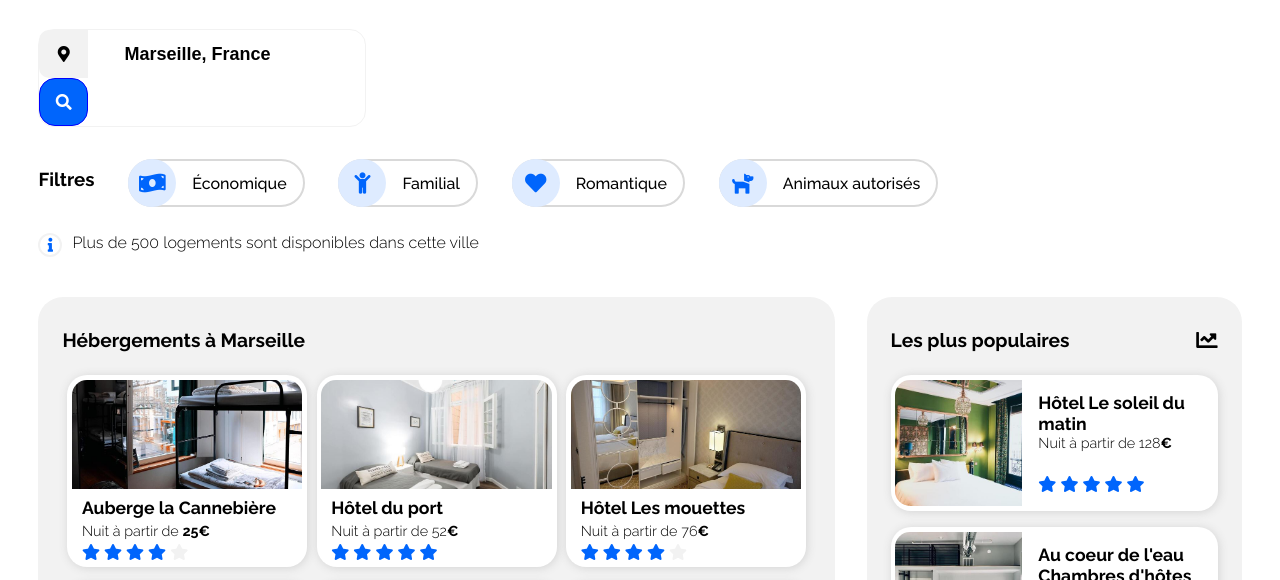
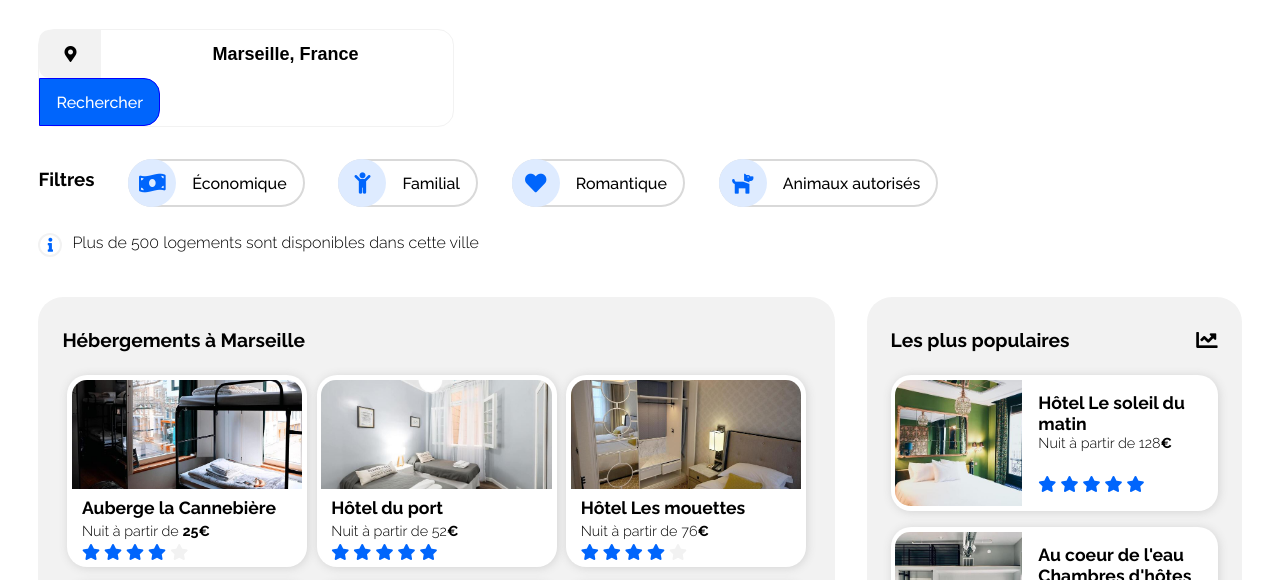
Before and after one commit to jbouheli/JocelinBouhelier_2_21052021, a plain HTML site: page index.html in a window 1280 px wide. Shown: the part 188-768 px from the top of the page. Drawn offline with Linux system fonts and the light colour scheme.

Commit message:
ajout search bar responsive

```diff
--- a/index.html
+++ b/index.html
@@ -49,6 +49,7 @@
                                     type="search" value="Marseille, France">
                             </div>
                             <div class="back-bleu flex-center button-search">
+                                <div class="text-search">Rechercher</div>
                                 <i class="fas fa-search"></i>
                             </div>
                         </div>
--- a/styles.css
+++ b/styles.css
@@ -241,6 +241,10 @@ header {
     color: white;
     cursor: pointer;
     border-radius: 1em;
+}
+
+.text-search {
+    display: none;
 }
 
 /* Filtres */
@@ -494,6 +498,14 @@ footer p {
         width: auto;
         padding: 0;
     }
+    .search-bar {
+        width: 26em;
+    }
+    .button-search {
+        width: auto;
+        padding: 1em;
+        border-radius: 0 1em 1em 0;
+    }
     .filters {
         align-items: center;
     }
@@ -560,6 +572,12 @@ footer p {
         height: 40%;
         border-radius: 20px;
         box-shadow: 1px 1px 10px rgb(211, 211, 211);
+    }
+    .button-search > i {
+        display: none;
+    }
+    .text-search {
+        display: flex;
     }
 }
 @media screen and (min-width: 780px) {
```
